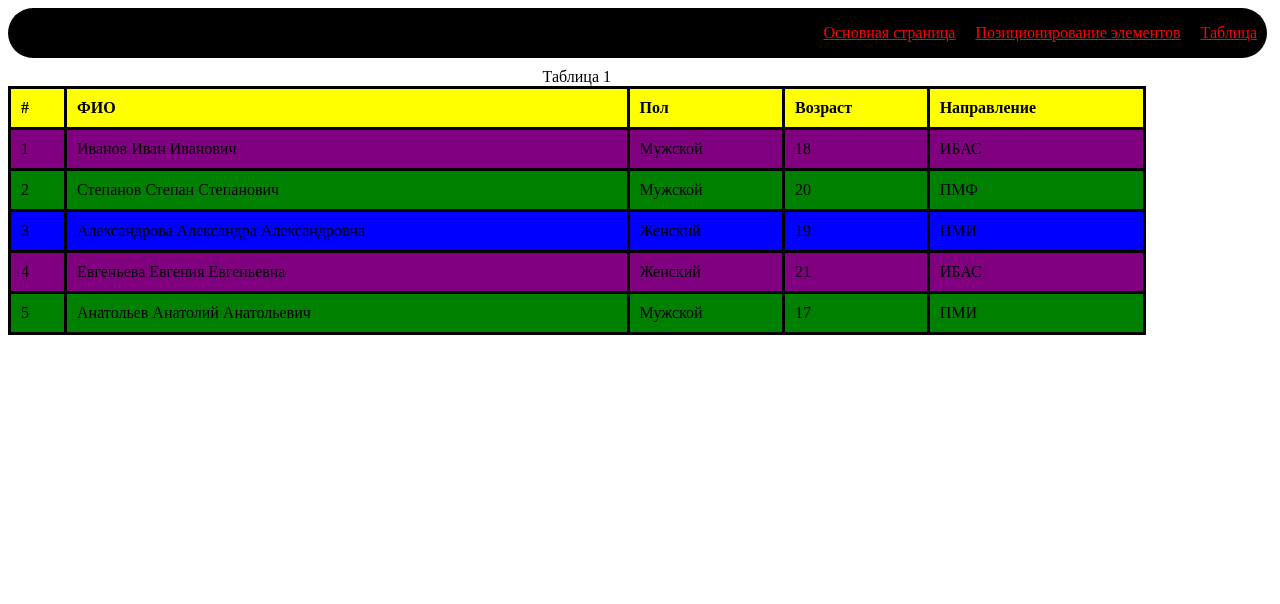
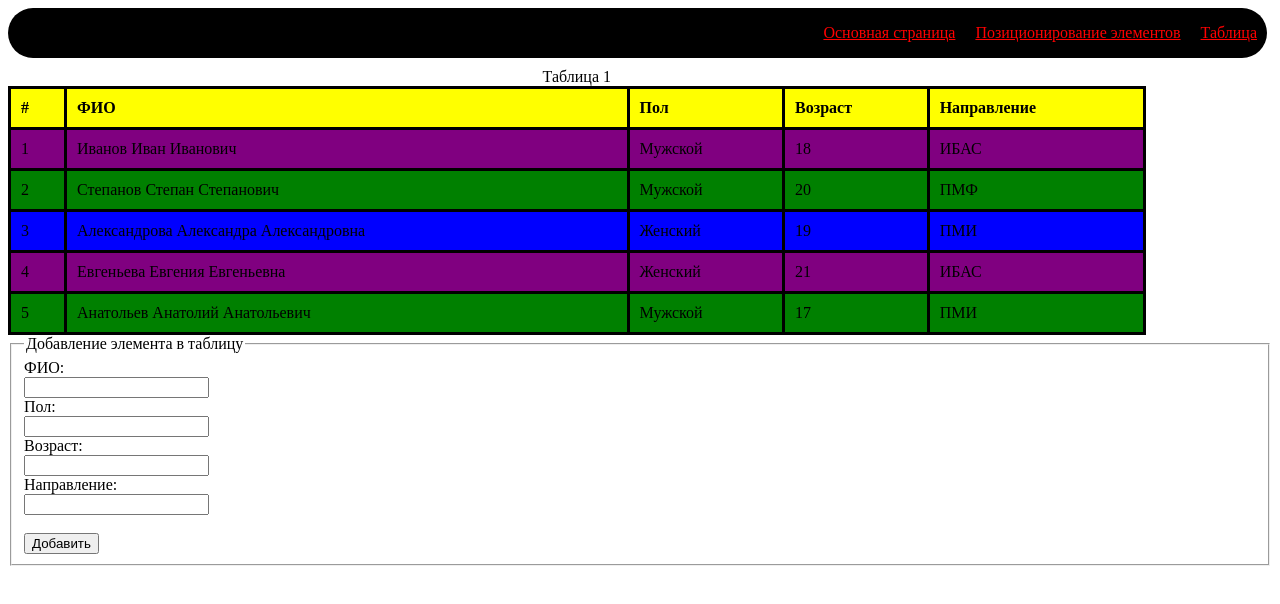
Before and after one commit to nprkhn/frontend_labs, a plain HTML site: page table.html in a window 1280 px wide. Drawn offline with Linux system fonts and the light colour scheme.

Commit message:
Add files via upload

```diff
--- a/table.html
+++ b/table.html
@@ -69,5 +69,20 @@
         </table>
         </div>
 
+        <form>
+            <fieldset>
+                <legend>Добавление элемента в таблицу</legend>
+                <label for="fio">ФИО:</label><br>
+                <input type="text" id="fio" name="fio"><br>
+                <label for="gender">Пол:</label><br>
+                <input type="text" id="gender" name="gender"><br>
+                <label for="age">Возраст:</label><br>
+                <input type="number" id="age" name="age"><br>
+                <label for="napr">Направление:</label><br>
+                <input type="text" id="napr" name="napr"><br><br>
+                <input type="submit" value="Добавить">
+            </fieldset>
+        </form>
+
     </body>
 </html>
```
